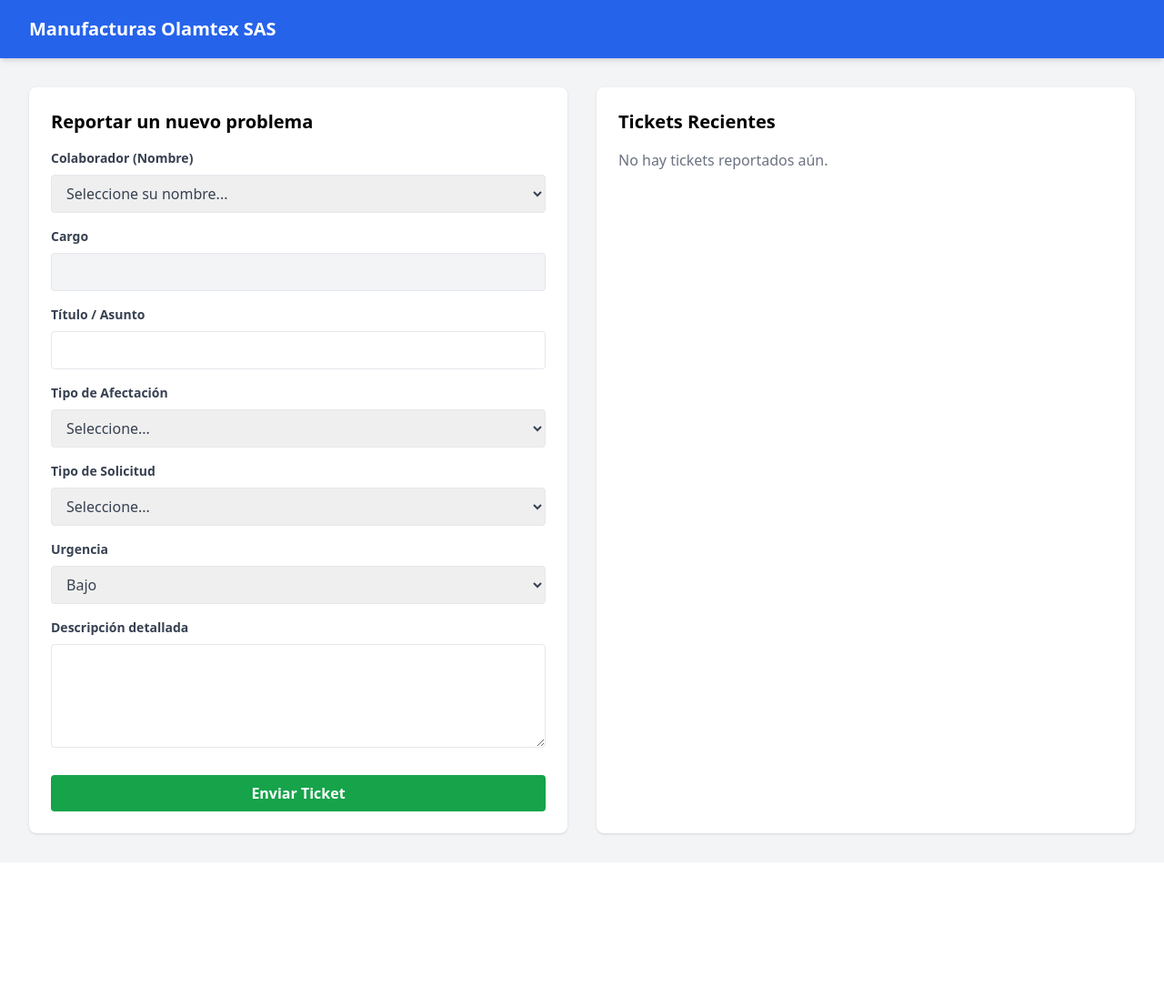
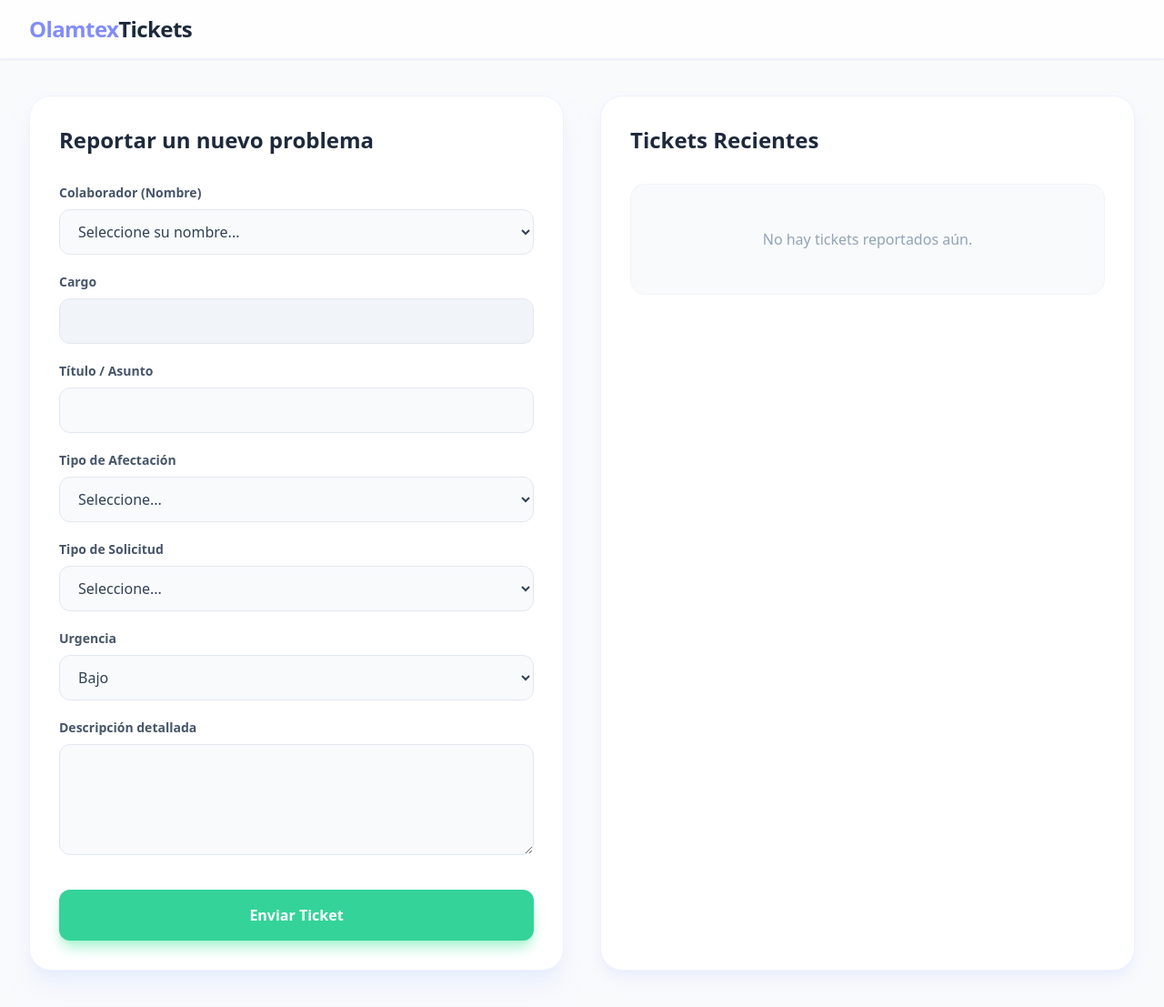
Before and after one commit to totalagroapps/Tickets-manufacturas, a FastAPI app: template templates/cliente_dashboard.html in a window 1280 px wide. Shown: the whole page at 91% size. Before the commit the page ends 920 px from the top, so only its background shows below. Run offline with FastAPI, Linux system fonts and the light colour scheme; the template is opened without the code that fills it, so the values that code supplies are empty; some libraries are stand-ins or nearby versions.

Commit message:
UI: Mejora visual a diseño moderno y colores pastel

```diff
--- a/templates/base.html
+++ b/templates/base.html
@@ -6,24 +6,24 @@
     <title>{% block title %}Sistema de Tickets{% endblock %}</title>
     <script src="https://cdn.tailwindcss.com"></script>
 </head>
-<body class="bg-gray-100 min-h-screen">
-    <nav class="bg-blue-600 text-white shadow-md">
+<body class="bg-slate-50 min-h-screen font-sans text-slate-800">
+    <nav class="bg-white/80 backdrop-blur-md sticky top-0 z-50 border-b border-indigo-50 shadow-sm">
         <div class="max-w-7xl mx-auto px-4 sm:px-6 lg:px-8">
             <div class="flex justify-between h-16 items-center">
-                <div class="flex-shrink-0 font-bold text-xl">
-                    <a href="/">Manufacturas Olamtex SAS</a>
+                <div class="flex-shrink-0 font-extrabold text-2xl tracking-tight text-indigo-400">
+                    <a href="/">Olamtex<span class="text-slate-800">Tickets</span></a>
                 </div>
                 <div>
                     {% if user %}
-                        <span class="mr-4">Hola, {{ user.username }}</span>
-                        <a href="/logout" class="bg-red-500 hover:bg-red-600 px-3 py-2 rounded text-sm font-medium">Cerrar Sesión</a>
+                        <span class="mr-4 text-sm font-medium text-slate-500">Hola, {{ user.username }}</span>
+                        <a href="/logout" class="bg-rose-300 hover:bg-rose-400 text-white px-4 py-2 rounded-full text-sm font-semibold transition-colors shadow-sm shadow-rose-200">Cerrar Sesión</a>
                     {% endif %}
                 </div>
             </div>
         </div>
     </nav>
 
-    <main class="max-w-7xl mx-auto px-4 sm:px-6 lg:px-8 py-8">
+    <main class="max-w-7xl mx-auto px-4 sm:px-6 lg:px-8 py-10">
         {% block content %}{% endblock %}
     </main>
 </body>
--- a/templates/cliente_dashboard.html
+++ b/templates/cliente_dashboard.html
@@ -3,42 +3,42 @@
 {% block title %}Crear Ticket - TicketsApp{% endblock %}
 
 {% block content %}
-<div class="grid grid-cols-1 md:grid-cols-2 gap-8">
+<div class="grid grid-cols-1 lg:grid-cols-2 gap-10">
 
     <!-- Formulario para nuevo ticket -->
-    <div class="bg-white rounded-lg shadow p-6">
-        <h2 class="text-xl font-bold mb-4">Reportar un nuevo problema</h2>
+    <div class="bg-white rounded-3xl shadow-xl shadow-indigo-100/50 border border-indigo-50 p-8">
+        <h2 class="text-2xl font-extrabold mb-8 text-slate-800">Reportar un nuevo problema</h2>
 
         <form action="/tickets" method="POST">
-            <div class="mb-4">
-                <label class="block text-gray-700 text-sm font-bold mb-2">Colaborador (Nombre)</label>
-                <select name="nombre_solicitante" id="nombre_solicitante" required class="border rounded w-full py-2 px-3 text-gray-700 focus:outline-none focus:border-blue-500" onchange="updateCargo()">
+            <div class="mb-5">
+                <label class="block text-slate-600 text-sm font-semibold mb-2">Colaborador (Nombre)</label>
+                <select name="nombre_solicitante" id="nombre_solicitante" required class="w-full py-3 px-4 text-slate-700 bg-slate-50 border border-slate-200 rounded-xl focus:outline-none focus:ring-2 focus:ring-indigo-300 focus:border-transparent transition-all" onchange="updateCargo()">
                     <option value="">Seleccione su nombre...</option>
                 </select>
             </div>
 
-            <div class="mb-4">
-                <label class="block text-gray-700 text-sm font-bold mb-2">Cargo</label>
-                <input type="text" name="cargo_solicitante" id="cargo_solicitante" readonly class="border rounded w-full py-2 px-3 text-gray-500 bg-gray-100 cursor-not-allowed focus:outline-none">
+            <div class="mb-5">
+                <label class="block text-slate-600 text-sm font-semibold mb-2">Cargo</label>
+                <input type="text" name="cargo_solicitante" id="cargo_solicitante" readonly class="w-full py-3 px-4 text-slate-500 bg-slate-100 border border-slate-200 rounded-xl cursor-not-allowed focus:outline-none">
             </div>
 
-            <div class="mb-4">
-                <label class="block text-gray-700 text-sm font-bold mb-2">Título / Asunto</label>
-                <input type="text" name="titulo" required class="border rounded w-full py-2 px-3 text-gray-700 focus:outline-none focus:border-blue-500">
+            <div class="mb-5">
+                <label class="block text-slate-600 text-sm font-semibold mb-2">Título / Asunto</label>
+                <input type="text" name="titulo" required class="w-full py-3 px-4 text-slate-700 bg-slate-50 border border-slate-200 rounded-xl focus:outline-none focus:ring-2 focus:ring-indigo-300 focus:border-transparent transition-all">
             </div>
 
-            <div class="mb-4">
-                <label class="block text-gray-700 text-sm font-bold mb-2">Tipo de Afectación</label>
-                <select name="tipo_afectacion" id="tipo_afectacion" required class="border rounded w-full py-2 px-3 text-gray-700 focus:outline-none focus:border-blue-500" onchange="toggleEquipo()">
+            <div class="mb-5">
+                <label class="block text-slate-600 text-sm font-semibold mb-2">Tipo de Afectación</label>
+                <select name="tipo_afectacion" id="tipo_afectacion" required class="w-full py-3 px-4 text-slate-700 bg-slate-50 border border-slate-200 rounded-xl focus:outline-none focus:ring-2 focus:ring-indigo-300 focus:border-transparent transition-all" onchange="toggleEquipo()">
                     <option value="">Seleccione...</option>
                     <option value="Aplicación">Aplicación</option>
                     <option value="Equipo">Equipo</option>
                 </select>
             </div>
 
-            <div class="mb-4 hidden" id="div_equipo">
-                <label class="block text-gray-700 text-sm font-bold mb-2">¿Qué tipo de equipo?</label>
-                <select name="subtipo_equipo" id="subtipo_equipo" class="border rounded w-full py-2 px-3 text-gray-700 focus:outline-none focus:border-blue-500">
+            <div class="mb-5 hidden" id="div_equipo">
+                <label class="block text-slate-600 text-sm font-semibold mb-2">¿Qué tipo de equipo?</label>
+                <select name="subtipo_equipo" id="subtipo_equipo" class="w-full py-3 px-4 text-slate-700 bg-slate-50 border border-slate-200 rounded-xl focus:outline-none focus:ring-2 focus:ring-indigo-300 focus:border-transparent transition-all">
                     <option value="">Seleccione...</option>
                     <option value="Computador">Computador</option>
                     <option value="Cámara">Cámara</option>
@@ -46,18 +46,18 @@
                 </select>
             </div>
 
-            <div class="mb-4">
-                <label class="block text-gray-700 text-sm font-bold mb-2">Tipo de Solicitud</label>
-                <select name="tipo_solicitud" required class="border rounded w-full py-2 px-3 text-gray-700 focus:outline-none focus:border-blue-500">
+            <div class="mb-5">
+                <label class="block text-slate-600 text-sm font-semibold mb-2">Tipo de Solicitud</label>
+                <select name="tipo_solicitud" required class="w-full py-3 px-4 text-slate-700 bg-slate-50 border border-slate-200 rounded-xl focus:outline-none focus:ring-2 focus:ring-indigo-300 focus:border-transparent transition-all">
                     <option value="">Seleccione...</option>
                     <option value="Fallo">Es un Fallo (No funciona)</option>
                     <option value="Instalación">Solicitud de Instalación</option>
                 </select>
             </div>
 
-            <div class="mb-4">
-                <label class="block text-gray-700 text-sm font-bold mb-2">Urgencia</label>
-                <select name="urgencia" class="border rounded w-full py-2 px-3 text-gray-700 focus:outline-none focus:border-blue-500">
+            <div class="mb-5">
+                <label class="block text-slate-600 text-sm font-semibold mb-2">Urgencia</label>
+                <select name="urgencia" class="w-full py-3 px-4 text-slate-700 bg-slate-50 border border-slate-200 rounded-xl focus:outline-none focus:ring-2 focus:ring-indigo-300 focus:border-transparent transition-all">
                     <option value="Bajo">Bajo</option>
                     <option value="Medio">Medio</option>
                     <option value="Alto">Alto</option>
@@ -65,12 +65,12 @@
                 </select>
             </div>
 
-            <div class="mb-6">
-                <label class="block text-gray-700 text-sm font-bold mb-2">Descripción detallada</label>
-                <textarea name="descripcion" rows="4" required class="border rounded w-full py-2 px-3 text-gray-700 focus:outline-none focus:border-blue-500"></textarea>
+            <div class="mb-8">
+                <label class="block text-slate-600 text-sm font-semibold mb-2">Descripción detallada</label>
+                <textarea name="descripcion" rows="4" required class="w-full py-3 px-4 text-slate-700 bg-slate-50 border border-slate-200 rounded-xl focus:outline-none focus:ring-2 focus:ring-indigo-300 focus:border-transparent transition-all"></textarea>
             </div>
 
-            <button type="submit" class="bg-green-600 hover:bg-green-700 text-white font-bold py-2 px-4 rounded w-full">
+            <button type="submit" class="bg-emerald-400 hover:bg-emerald-500 text-white font-bold py-4 px-4 rounded-xl shadow-lg shadow-emerald-200 w-full transition-colors">
                 Enviar Ticket
             </button>
         </form>
@@ -110,7 +110,6 @@
                 "ZAPATA AGUIRRE MARIA ALEJANDRA": "ANALISTA ADMINISTRATIVA"
             };
 
-            // Poblar select
             const selectNombre = document.getElementById('nombre_solicitante');
             for (const nombre of Object.keys(empleados).sort()) {
                 const opt = document.createElement('option');
@@ -142,38 +141,48 @@
     </div>
 
     <!-- Lista de últimos tickets -->
-    <div class="bg-white rounded-lg shadow p-6">
-        <h2 class="text-xl font-bold mb-4">Tickets Recientes</h2>
+    <div class="bg-white rounded-3xl shadow-lg shadow-indigo-100/50 border border-indigo-50 p-8">
+        <h2 class="text-2xl font-extrabold mb-8 text-slate-800">Tickets Recientes</h2>
 
         {% if tickets %}
         <div class="space-y-4">
             {% for ticket in tickets %}
-            <div class="border p-4 rounded {% if ticket.estado == 'Completado' %}bg-gray-50 border-gray-200{% else %}border-blue-200 bg-blue-50{% endif %}">
-                <div class="flex justify-between items-start">
-                    <div>
-                        <h3 class="font-bold text-gray-800">{{ ticket.titulo }}</h3>
-                        <p class="text-xs text-gray-500 mb-1">{{ ticket.fecha_creacion.strftime('%d/%m/%Y %I:%M %p') if ticket.fecha_creacion else '' }}</p>
-                        <p class="text-sm text-gray-600">Reportado por: <strong>{{ ticket.nombre_solicitante }}</strong> ({{ ticket.cargo_solicitante }})</p>
-                        <p class="text-sm text-gray-600">
-                            Tipo: {{ ticket.tipo_solicitud }} - {{ ticket.tipo_afectacion }}
+            <div class="border rounded-2xl p-6 transition-all hover:shadow-md
+                {% if ticket.estado == 'Completado' %}bg-slate-50 border-slate-100 opacity-75
+                {% else %}bg-indigo-50/50 border-indigo-100 hover:border-indigo-200{% endif %}">
+                <div class="flex flex-col sm:flex-row justify-between items-start gap-4">
+                    <div class="flex-1">
+                        <div class="flex items-center gap-3 mb-1">
+                            <h3 class="font-bold text-lg text-indigo-900">{{ ticket.titulo }}</h3>
+                            <span class="px-3 py-1 text-[10px] uppercase tracking-wider rounded-full font-bold
+                                {% if ticket.estado == 'Pendiente' %}bg-amber-100 text-amber-700
+                                {% elif ticket.estado == 'En Progreso' %}bg-indigo-100 text-indigo-700
+                                {% else %}bg-emerald-100 text-emerald-700{% endif %}">
+                                {{ ticket.estado }}
+                            </span>
+                        </div>
+                        <p class="text-xs text-slate-500 mb-3 font-medium">{{ ticket.fecha_creacion.strftime('%d/%m/%Y %I:%M %p') if ticket.fecha_creacion else '' }}</p>
+
+                        <div class="bg-white/60 rounded-xl p-3 border border-white/40 mb-3">
+                            <p class="text-sm text-slate-700 mb-1">Reportado por: <span class="font-bold">{{ ticket.nombre_solicitante }}</span></p>
+                            <p class="text-xs text-slate-500">{{ ticket.cargo_solicitante }}</p>
+                        </div>
+
+                        <p class="text-xs font-semibold text-slate-400 uppercase tracking-wider mb-2">
+                            {{ ticket.tipo_solicitud }} <span class="mx-1">|</span> {{ ticket.tipo_afectacion }}
                             {% if ticket.subtipo_equipo %}({{ ticket.subtipo_equipo }}){% endif %}
                         </p>
-                    </div>
-                    <div>
-                        <span class="px-2 py-1 text-xs rounded font-bold
-                            {% if ticket.estado == 'Pendiente' %}bg-yellow-200 text-yellow-800
-                            {% elif ticket.estado == 'En Progreso' %}bg-blue-200 text-blue-800
-                            {% else %}bg-green-200 text-green-800{% endif %}">
-                            {{ ticket.estado }}
-                        </span>
+
+                        <p class="text-sm mt-3 text-slate-700 bg-white/40 p-4 rounded-xl border border-white/50 leading-relaxed">{{ ticket.descripcion }}</p>
                     </div>
                 </div>
-                <p class="text-sm mt-2 text-gray-700 truncate">{{ ticket.descripcion }}</p>
             </div>
             {% endfor %}
         </div>
         {% else %}
-        <p class="text-gray-500">No hay tickets reportados aún.</p>
+        <div class="text-center py-12 bg-slate-50 rounded-2xl border border-slate-100 dashed">
+            <p class="text-slate-400 font-medium">No hay tickets reportados aún.</p>
+        </div>
         {% endif %}
     </div>
 
```
Also changed, not shown: templates/admin_dashboard.html (+30 -30 lines), templates/login.html (+11 -11 lines).
